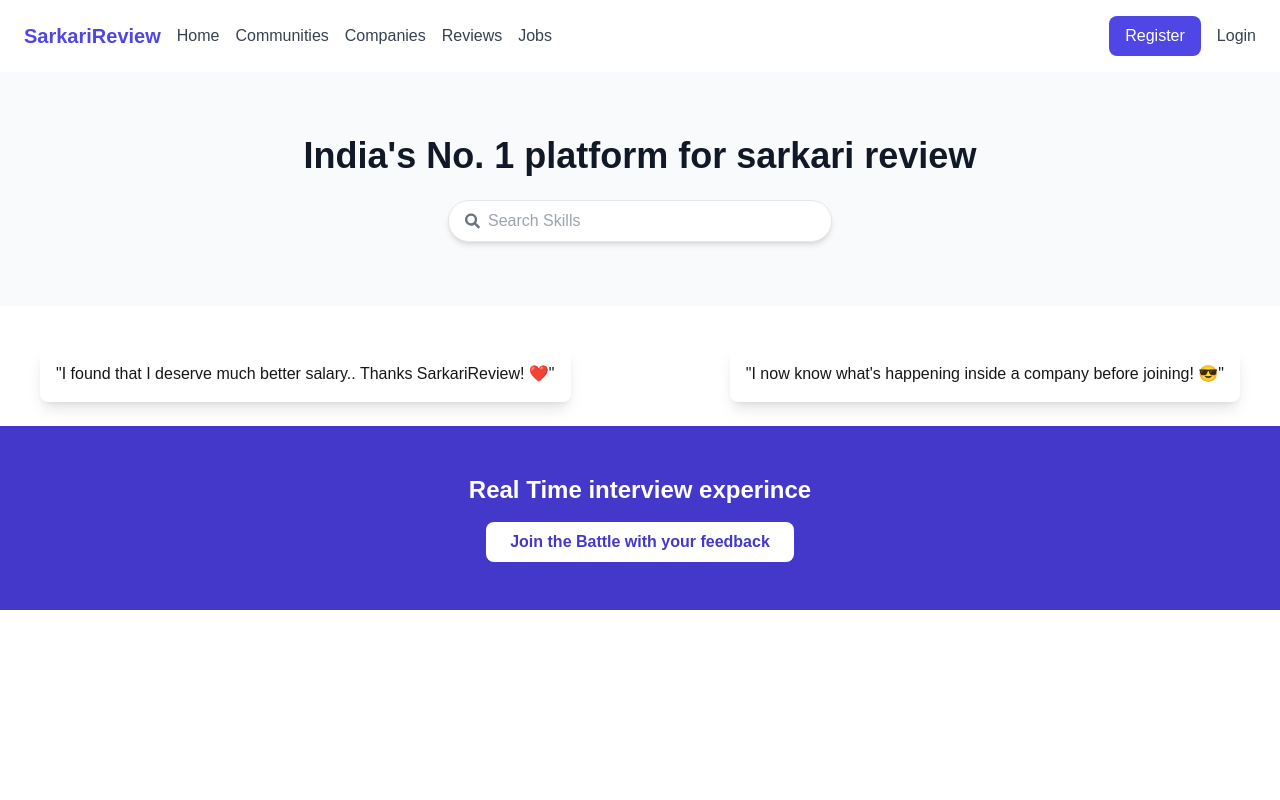
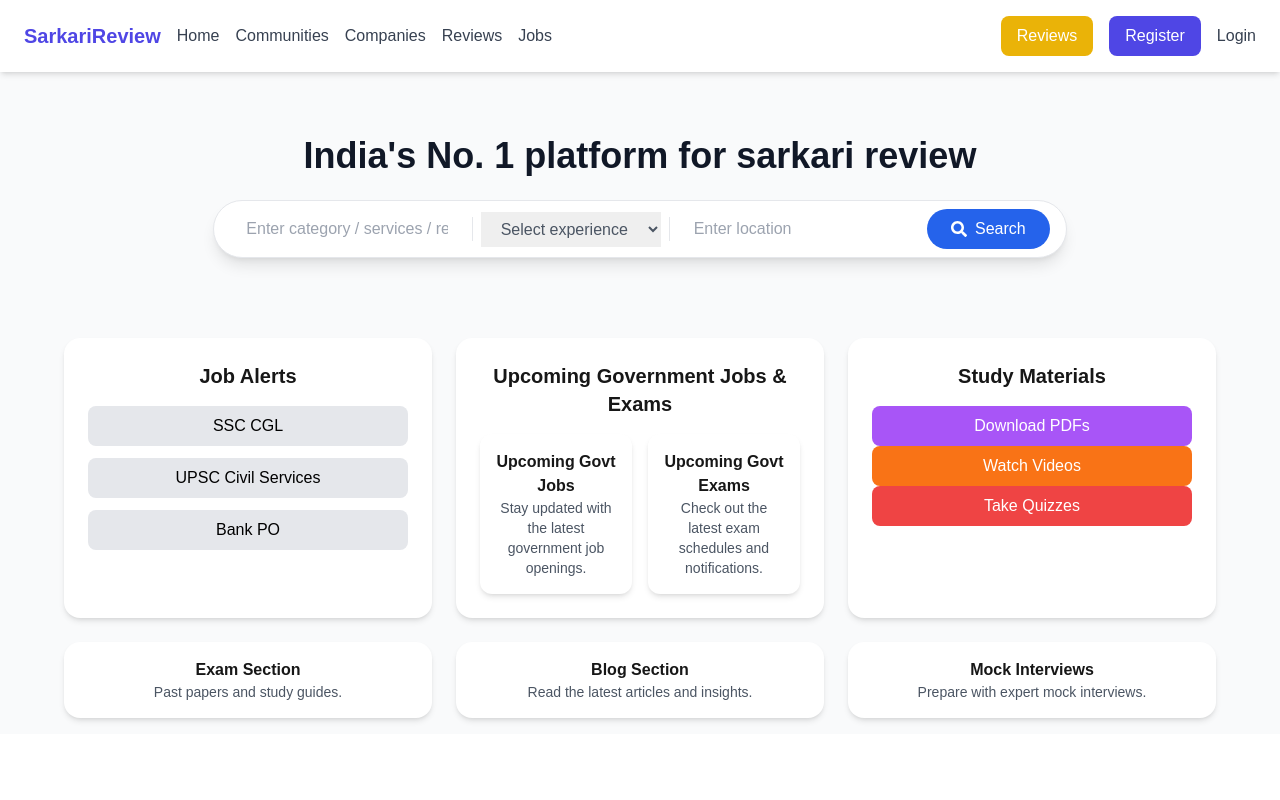
Before and after one commit to saurabh0107/sarkari-review, a Next.js app: page / in a window 1280 px wide. Shown: the top 800 px of the page. Built offline with nearby package versions, Linux system fonts and the light colour scheme.

Commit message:
Landing page

```diff
--- a/package.json
+++ b/package.json
@@ -13,7 +13,8 @@
     "next": "15.1.7",
     "react": "^19.0.0",
     "react-dom": "^19.0.0",
-    "react-icons": "^5.4.0"
+    "react-icons": "^5.4.0",
+    "react-select": "^5.10.0"
   },
   "devDependencies": {
     "postcss": "^8",
--- a/src/app/page.js
+++ b/src/app/page.js
@@ -1,11 +1,12 @@
 import { CTASection, Header, HeroSection, TestimonialSection } from "@/components/Home.index";
 import Image from "next/image";
+import JobAlert from  '../components/JobAlert'
 export default function Home() {
   return (
     <div>
        <Header />
       <HeroSection />
-      <TestimonialSection />
+      <JobAlert />
       <CTASection />
     </div>
   );
--- a/src/components/Home.index.js
+++ b/src/components/Home.index.js
@@ -1,10 +1,23 @@
 "use client"
-import React from "react";
+import React, { useState } from "react";
 import { FaSearch } from "react-icons/fa";
+import SearchBar from "./SearchBar";
+import Select from "react-select";
+import JobAlert from './JobAlert'
+export const Header = () => {
 
-export const Header = () => {
+  const [showForm, setShowForm] = useState(false);
+
+  const categoryOptions = [
+    { value: "company", label: "Company" },
+    { value: "job_role", label: "Job Role" },
+    { value: "experience", label: "Experience" },
+    { value: "others", label: "Others" }
+  ];
+
   return (
-    <header className="flex justify-between items-center px-6 py-4 shadow-md bg-white">
+
+    <header className="flex justify-between items-center px-6 py-4 shadow-md bg-white relative">
     <div className="flex items-center space-x-4">
       <div className="text-xl font-bold text-indigo-600">SarkariReview</div>
       <nav className="hidden md:flex space-x-4">
@@ -16,9 +29,45 @@
       </nav>
     </div>
     <div className="flex space-x-4">
-        <button className="px-4 py-2 bg-indigo-600 text-white rounded-lg">Register</button>
-        <button className="text-gray-700">Login</button>
+      <button
+        className="px-4 py-2 bg-yellow-500 text-white rounded-lg hover:bg-yellow-600"
+        onClick={() => setShowForm(true)}
+      >
+        Reviews
+      </button>
+      <button className="px-4 py-2 bg-indigo-600 text-white rounded-lg hover:bg-indigo-700">Register</button>
+      <button className="text-gray-700 hover:text-gray-900">Login</button>
     </div>
+
+    {showForm && (
+      <div className="fixed inset-0 flex items-center justify-center bg-black bg-opacity-50">
+        <div className="bg-white rounded-2xl p-10 w-[600px] flex flex-col space-y-6 relative shadow-lg">
+          <button
+            className="absolute top-3 right-3 text-gray-600 hover:text-gray-900 text-xl"
+            onClick={() => setShowForm(false)}
+          >
+            ✖
+          </button>
+          <h2 className="text-2xl font-bold text-gray-800 text-center">Submit a Review</h2>
+          <Select
+            options={categoryOptions}
+            isMulti
+            className="w-full text-gray-700 rounded-lg focus:outline-none focus:ring-2 focus:ring-indigo-500"
+            placeholder="Select Categories"
+          />
+          <textarea
+            placeholder="Description"
+            className="border p-3 rounded-lg text-gray-700 w-full bg-white focus:outline-none focus:ring-2 focus:ring-indigo-500 resize-none"
+            rows="4"
+          ></textarea>
+          <input
+            type="file"
+            className="border p-3 rounded-lg text-gray-700 w-full bg-white focus:outline-none focus:ring-2 focus:ring-indigo-500"
+          />
+          <button className="bg-indigo-600 text-white px-6 py-3 rounded-lg text-lg font-semibold hover:bg-indigo-700 transition">Submit</button>
+        </div>
+      </div>
+    )}
   </header>
   );
 };
@@ -27,32 +76,37 @@
   return (
     <div className="text-center py-16 bg-gray-50">
       <h1 className="text-4xl font-bold text-gray-900">India's No. 1 platform for sarkari review</h1>
-      <div className="flex justify-center mt-6">
-        <div className="flex items-center bg-white border rounded-full px-4 py-2 shadow-md w-96">
+      <SearchBar/>
+
+        {/* <div className="flex items-center bg-white border rounded-full px-4 py-2 shadow-md w-96">
           <FaSearch className="text-gray-500" />
           <input
             type="text"
             placeholder="Search Skills"
             className="ml-2 w-full outline-none"
           />
-        </div>
-      </div>
+        </div> */}
     </div>
   );
 };
 
-export const TestimonialSection = () => {
-  return (
-    <div className="relative flex justify-center mt-10">
-      <div className="absolute left-10 bg-white p-4 rounded-lg shadow-lg">
-        <p>"I found that I deserve much better salary.. Thanks SarkariReview! ❤️"</p>
-      </div>
-      <div className="absolute right-10 bg-white p-4 rounded-lg shadow-lg">
-        <p>"I now know what's happening inside a company before joining! 😎"</p>
-      </div>
-    </div>
-  );
-};
+
+ <JobAlert/>
+
+
+
+// export const TestimonialSection = () => {
+//   return (
+//     <div className="relative flex justify-center mt-10">
+//       {/* <div className="absolute left-10 bg-white p-4 rounded-lg shadow-lg">
+//         <p>"I found that I deserve much better salary.. Thanks SarkariReview! ❤️"</p>
+//       </div>
+//       <div className="absolute right-10 bg-white p-4 rounded-lg shadow-lg">
+//         <p>"I now know what's happening inside a company before joining! 😎"</p>
+//       </div> */}
+//     </div>
+//   );
+// };
 
 export const CTASection = () => {
   return (
--- /dev/null
+++ b/src/components/JobAlert.js
@@ -0,0 +1,70 @@
+"use client"
+import React from "react";
+import Link from "next/link";
+
+const JobPortalUI = () => {
+  return (
+    <div className="flex flex-col items-center justify-center bg-gray-50 p-4">
+      <div className="grid grid-cols-3 gap-6 max-w-6xl w-full">
+        {/* Job Alerts Section */}
+        <div className="bg-white p-6 rounded-2xl shadow-md w-full">
+          <h2 className="text-xl font-bold text-center">Job Alerts</h2>
+          <div className="mt-4 space-y-3">
+            <button className="w-full bg-gray-200 text-black py-2 px-4 rounded-lg">SSC CGL</button>
+            <button className="w-full bg-gray-200 text-black py-2 px-4 rounded-lg">UPSC Civil Services</button>
+            <button className="w-full bg-gray-200 text-black py-2 px-4 rounded-lg">Bank PO</button>
+          </div>
+        </div>
+
+        {/* Upcoming Govt Jobs & Exams Section */}
+        <div className="bg-white p-6 rounded-2xl shadow-md col-span-1">
+          <h2 className="text-xl font-bold text-center">Upcoming Government Jobs & Exams</h2>
+          <div className="mt-4 grid grid-cols-2 gap-4">
+            <div className="bg-white p-4 rounded-xl shadow-md text-center">
+              <h3 className="font-bold">Upcoming Govt Jobs</h3>
+              <p className="text-sm text-gray-600">Stay updated with the latest government job openings.</p>
+            </div>
+            <div className="bg-white p-4 rounded-xl shadow-md text-center">
+              <h3 className="font-bold">Upcoming Govt Exams</h3>
+              <p className="text-sm text-gray-600">Check out the latest exam schedules and notifications.</p>
+            </div>
+          </div>
+        </div>
+
+        {/* Study Materials Section */}
+        <div className="bg-white p-6 rounded-2xl shadow-md w-full">
+          <h2 className="text-xl font-bold text-center">Study Materials</h2>
+          <div className="mt-4 space-y-3">
+          <Link href="https://www.ambitionbox.com/">
+        <button className="w-full bg-purple-500 text-white py-2 px-4 rounded-lg">Download PDFs</button>
+      </Link>
+      <Link href="https://www.ambitionbox.com/">
+        <button className="w-full bg-orange-500 text-white py-2 px-4 rounded-lg">Watch Videos</button>
+      </Link>
+      <Link href="https://bytecode.live/quiz/">
+        <button className="w-full bg-red-500 text-white py-2 px-4 rounded-lg">Take Quizzes</button>
+      </Link>
+          </div>
+        </div>
+      </div>
+
+      {/* Bottom Sections */}
+      <div className="grid grid-cols-3 gap-6 max-w-6xl w-full mt-6">
+        <div className="bg-white p-4 rounded-2xl shadow-md text-center">
+          <h3 className="font-bold">Exam Section</h3>
+          <p className="text-sm text-gray-600">Past papers and study guides.</p>
+        </div>
+        <div className="bg-white p-4 rounded-2xl shadow-md text-center">
+          <h3 className="font-bold">Blog Section</h3>
+          <p className="text-sm text-gray-600">Read the latest articles and insights.</p>
+        </div>
+        <div className="bg-white p-4 rounded-2xl shadow-md text-center">
+          <h3 className="font-bold">Mock Interviews</h3>
+          <p className="text-sm text-gray-600">Prepare with expert mock interviews.</p>
+        </div>
+      </div>
+    </div>
+  );
+};
+
+export default JobPortalUI;
--- /dev/null
+++ b/src/components/SearchBar.js
@@ -0,0 +1,88 @@
+import React, { useState } from "react";
+import { FaSearch } from "react-icons/fa";
+
+export default function SearchBar() {
+  const [expanded, setExpanded] = useState(false);
+
+  return (
+    <div className="flex justify-center mt-6">
+      <div className="flex items-center bg-white shadow-lg rounded-full transition-all duration-300 border px-4 py-2 w-2/3">
+        {/* Expanded Search UI */}
+        <input
+          type="text"
+          placeholder="Enter category / services / reviews"
+          className="px-4 py-2 border-none outline-none w-full text-gray-600"
+        />
+
+        <span className="border-l h-6 mx-2"></span>
+
+        <select className="px-4 py-2 border-none outline-none text-gray-600">
+          <option>Select experience</option>
+          <option>Fresher</option>
+          <option>1-3 years</option>
+          <option>3-5 years</option>
+          <option>5+ years</option>
+        </select>
+
+        <span className="border-l h-6 mx-2"></span>
+
+        <input
+          type="text"
+          placeholder="Enter location"
+          className="px-4 py-2 border-none outline-none w-full text-gray-600"
+        />
+
+        <button className="bg-blue-600 text-white px-6 py-2 rounded-full flex items-center ml-4">
+          <FaSearch className="mr-2" /> Search
+        </button>
+      </div>
+    </div>
+//     <div className="flex justify-center mt-6">
+//       <div
+//         className={`flex items-center bg-white shadow-lg rounded-full transition-all duration-300 border px-4 py-2 ${expanded ? 'w-2/3' : 'w-1/4 cursor-pointer'}`}
+//         onClick={() => setExpanded(true)}
+//       >
+//         {/* Initially only Search Icon */}
+//         {!expanded && (
+//   <div className="flex items-center text-gray-500">
+//     <FaSearch className="mr-2" />
+//     <span>Enter your feedback </span>
+//   </div>
+// )}
+
+//         {/* Expanded Search UI */}
+//         {expanded && (
+//           <>
+//             <input
+//               type="text"
+//               placeholder="Enter keyword / designation / companies"
+//               className="px-4 py-2 border-none outline-none w-full text-gray-600"
+//             />
+
+//             <span className="border-l h-6 mx-2"></span>
+
+//             <select className="px-4 py-2 border-none outline-none text-gray-600">
+//               <option>Select experience</option>
+//               <option>Fresher</option>
+//               <option>1-3 years</option>
+//               <option>3-5 years</option>
+//               <option>5+ years</option>
+//             </select>
+
+//             <span className="border-l h-6 mx-2"></span>
+
+//             <input
+//               type="text"
+//               placeholder="Enter location"
+//               className="px-4 py-2 border-none outline-none w-full text-gray-600"
+//             />
+
+//             <button className="bg-blue-600 text-white px-6 py-2 rounded-full flex items-center ml-4">
+//               <FaSearch className="mr-2" /> Search
+//             </button>
+//           </>
+//         )}
+//       </div>
+//     </div>
+  );
+}
```
Also changed, not shown: 1 other file (tests, documents, lock files or other folders). Lines whose indentation alone changed are shown as unchanged.
